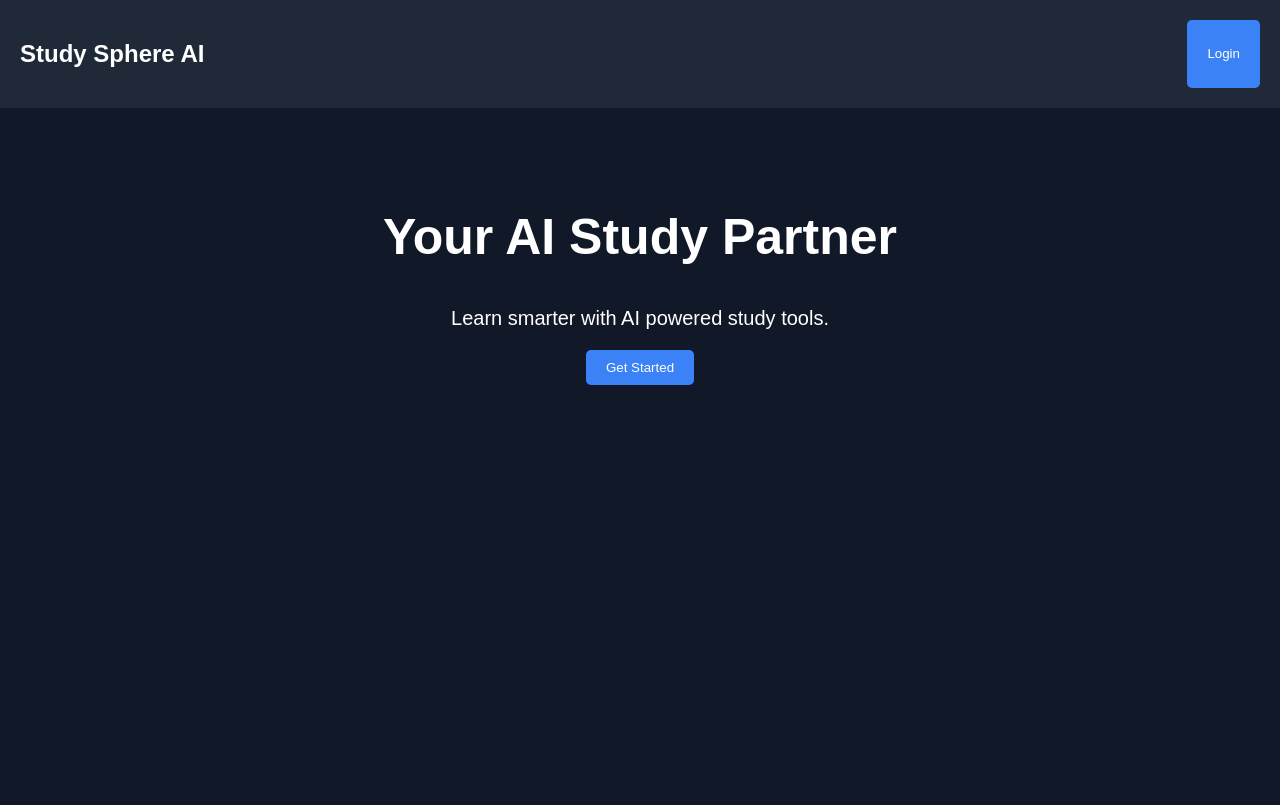
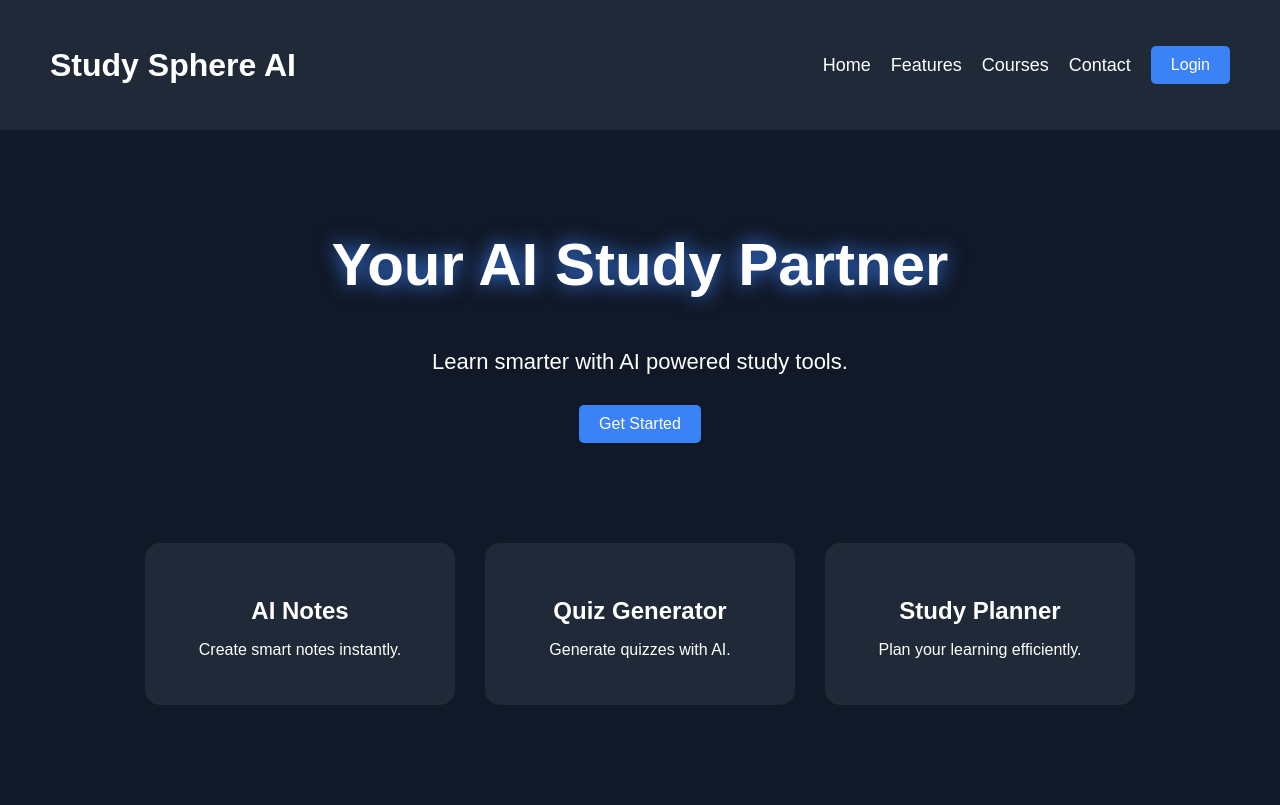
Before and after one commit to Hasratprwn/study-sphere-ai, a plain HTML site: page frontend/index.html in a window 1280 px wide. Drawn offline with Linux system fonts and the light colour scheme.

Commit message:
Describe update

```diff
--- a/frontend/index.html
+++ b/frontend/index.html
@@ -7,12 +7,22 @@
 
     <link rel="stylesheet" href="style.css">
 </head>
+
 <body>
 
     <nav>
+
         <h1>Study Sphere AI</h1>
 
+        <div class="nav-links">
+            <a href="#">Home</a>
+            <a href="#">Features</a>
+            <a href="#">Courses</a>
+            <a href="#">Contact</a>
+
             <button>Login</button>
+        </div>
+
     </nav>
 
     <section class="hero">
@@ -27,6 +37,25 @@
 
     </section>
 
+    <div class="features">
+
+        <div class="card">
+            <h3>AI Notes</h3>
+            <p>Create smart notes instantly.</p>
+        </div>
+
+        <div class="card">
+            <h3>Quiz Generator</h3>
+            <p>Generate quizzes with AI.</p>
+        </div>
+
+        <div class="card">
+            <h3>Study Planner</h3>
+            <p>Plan your learning efficiently.</p>
+        </div>
+
+    </div>
+
     <script src="script.js"></script>
 
 </body>
--- a/frontend/style.css
+++ b/frontend/style.css
@@ -1,16 +1,42 @@
 body{
     margin:0;
-    font-family:Arial;
+    font-family:Arial, Helvetica, sans-serif;
     background:#111827;
     color:white;
 }
 
+/* NAVBAR */
+
 nav{
     display:flex;
     justify-content:space-between;
-    padding:20px;
+    align-items:center;
+    padding:20px 50px;
     background:#1f2937;
 }
+
+nav h1{
+    font-size:32px;
+}
+
+.nav-links{
+    display:flex;
+    align-items:center;
+    gap:20px;
+}
+
+.nav-links a{
+    color:white;
+    text-decoration:none;
+    font-size:18px;
+    transition:0.3s;
+}
+
+.nav-links a:hover{
+    color:#3b82f6;
+}
+
+/* BUTTON */
 
 button{
     padding:10px 20px;
@@ -19,7 +45,16 @@ button{
     color:white;
     border-radius:5px;
     cursor:pointer;
+    transition:0.3s;
+    font-size:16px;
 }
+
+button:hover{
+    background:#2563eb;
+    transform:scale(1.05);
+}
+
+/* HERO */
 
 .hero{
     text-align:center;
@@ -27,9 +62,41 @@ button{
 }
 
 .hero h2{
-    font-size:50px;
+    font-size:60px;
+    text-shadow:0px 0px 20px #3b82f6;
 }
 
 .hero p{
-    font-size:20px;
+    font-size:22px;
+    margin-bottom:30px;
 }
+
+/* FEATURES */
+
+.features{
+    display:flex;
+    justify-content:center;
+    gap:30px;
+    margin-top:100px;
+    flex-wrap:wrap;
+    padding-bottom:100px;
+}
+
+.card{
+    background:#1f2937;
+    padding:30px;
+    width:250px;
+    border-radius:15px;
+    text-align:center;
+    transition:0.3s;
+}
+
+.card:hover{
+    transform:translateY(-10px);
+    box-shadow:0px 0px 20px #3b82f6;
+}
+
+.card h3{
+    margin-bottom:15px;
+    font-size:24px;
+}
```
Lines whose indentation alone changed are shown as unchanged.
